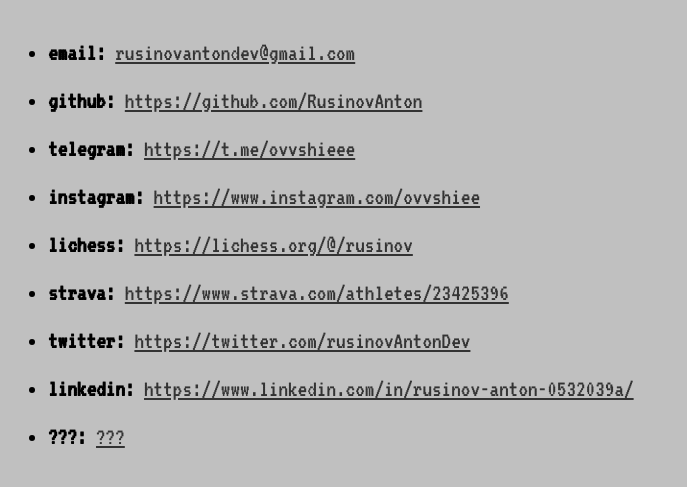
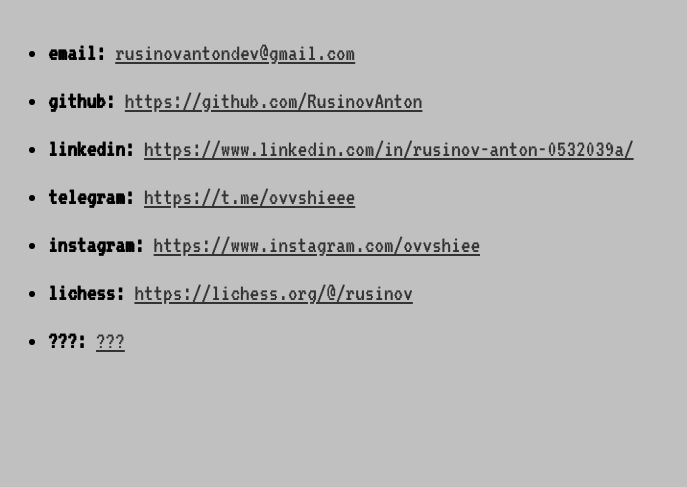
Before and after one commit to RusinovAnton/personal-website, a plain HTML site: page index.html in a window 1280 px wide. Shown: the part 131-618 px from the top of the page, without its empty margins (0-687 px from the left). Drawn offline with Linux system fonts and the light colour scheme.

Commit message:
remove unnecessary links

```diff
--- a/index.html
+++ b/index.html
@@ -109,6 +109,16 @@
         >
       </li>
       <li>
+        <strong>linkedin:</strong>
+        <a
+          rel="nofollow noreferrer"
+          target="_blank"
+          href="https://www.linkedin.com/in/rusinov-anton-0532039a/"
+          title="Linkedin"
+          >https://www.linkedin.com/in/rusinov-anton-0532039a/</a
+        >
+      </li>
+      <li>
         <strong>telegram:</strong>
         <a
           rel="nofollow noreferrer"
@@ -136,36 +146,6 @@
           href="https://lichess.org/@/rusinov"
           title="Lichess"
           >https://lichess.org/@/rusinov</a
-        >
-      </li>
-      <li>
-        <strong>strava:</strong>
-        <a
-          rel="nofollow noreferrer"
-          target="_blank"
-          href="https://www.strava.com/athletes/23425396"
-          title="Strava"
-          >https://www.strava.com/athletes/23425396</a
-        >
-      </li>
-      <li>
-        <strong>twitter:</strong>
-        <a
-          rel="nofollow noreferrer"
-          target="_blank"
-          href="https://twitter.com/rusinovAntonDev"
-          title="Twitter"
-          >https://twitter.com/rusinovAntonDev</a
-        >
-      </li>
-      <li>
-        <strong>linkedin:</strong>
-        <a
-          rel="nofollow noreferrer"
-          target="_blank"
-          href="https://www.linkedin.com/in/rusinov-anton-0532039a/"
-          title="Linkedin"
-          >https://www.linkedin.com/in/rusinov-anton-0532039a/</a
         >
       </li>
       <li>
```
